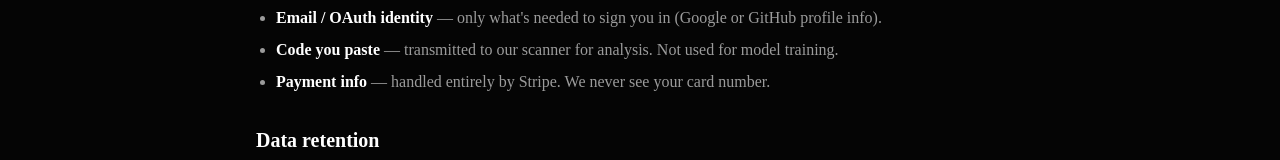
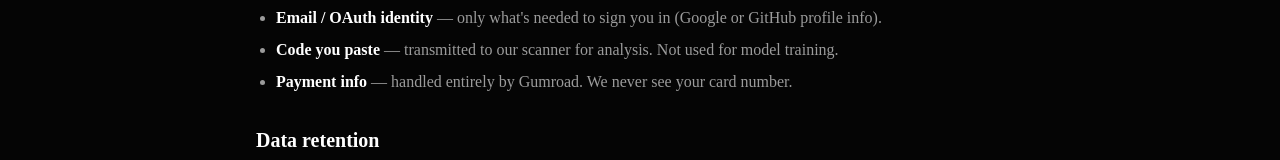
Before and after one commit to shaguoerai/checkaicode, a Next.js app: page /privacy in a window 1280 px wide. Shown: the part 243-403 px from the top of the page. Built offline with nearby package versions, Linux system fonts and the light colour scheme.

Commit message:
chore: privacy policy payment provider Stripe → Gumroad

```diff
--- a/src/app/privacy/page.tsx
+++ b/src/app/privacy/page.tsx
@@ -63,7 +63,7 @@ export default function PrivacyPage() {
               <ul className="mt-3 list-disc space-y-2 pl-5">
                 <li><strong className="text-white">Email / OAuth identity</strong> — only what&apos;s needed to sign you in (Google or GitHub profile info).</li>
                 <li><strong className="text-white">Code you paste</strong> — transmitted to our scanner for analysis. Not used for model training.</li>
-                <li><strong className="text-white">Payment info</strong> — handled entirely by Stripe. We never see your card number.</li>
+                <li><strong className="text-white">Payment info</strong> — handled entirely by Gumroad. We never see your card number.</li>
               </ul>
             </section>
 
```
